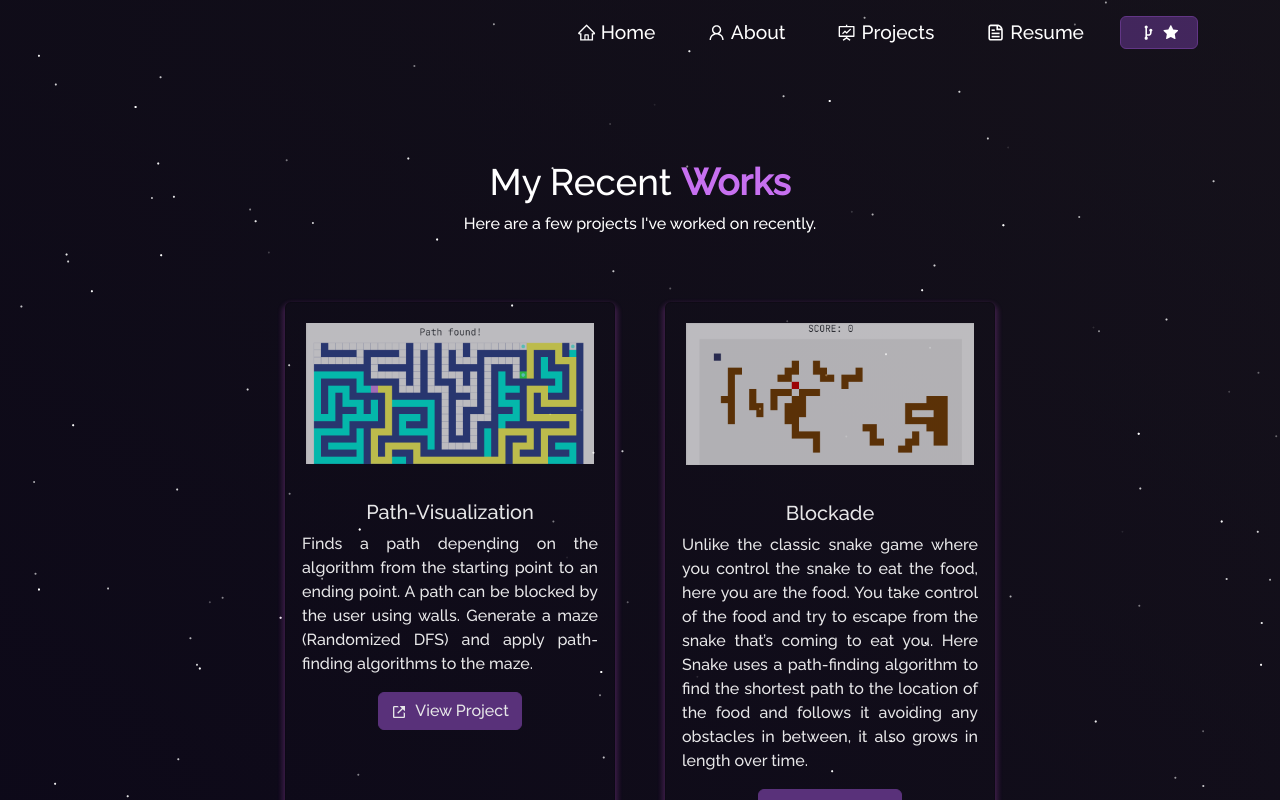
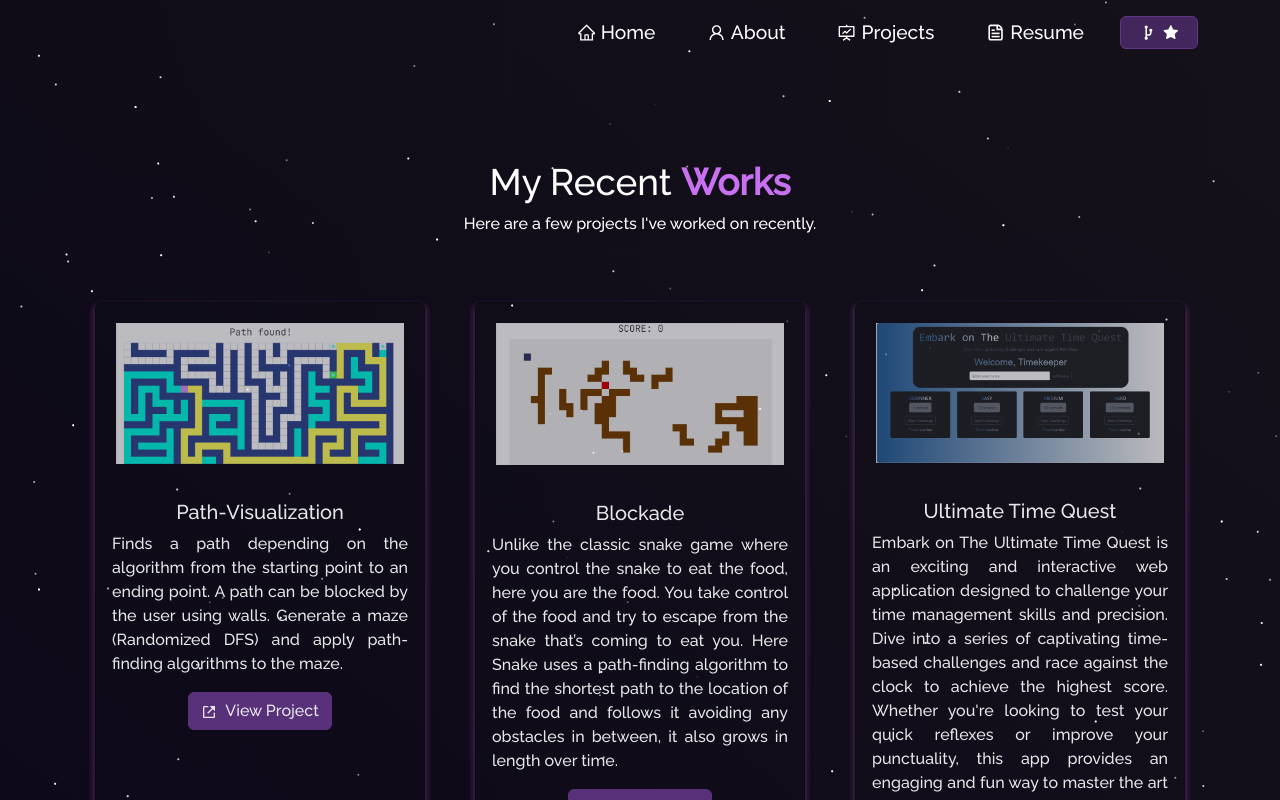
Before and after one commit to Jagadeeshftw/Next_Level_Portfolio, a React (Create React App) app: page /project in a window 1280 px wide. Shown: the top 800 px of the page. Built offline with nearby package versions, Linux system fonts and the light colour scheme.

Commit message:
Adding projects

```diff
--- a/src/components/Projects/Projects.js
+++ b/src/components/Projects/Projects.js
@@ -4,7 +4,7 @@ import ProjectCard from "./ProjectCards";
 import Particle from "../Particle";
 import reverseSnake from "../../Assets/Projects/reverse_snake.png";
 import pathVisualization from "../../Assets/Projects/path-visual.png";
-
+import timeQuest from "../../Assets/Projects/time_quest.png";
 function Projects() {
   return (
     <Container fluid className="project-section">
@@ -39,6 +39,16 @@ function Projects() {
               link="https://jagadeeshftw.github.io/Reverse_snake/"
             />
           </Col>
+
+          <Col md={4} className="project-card">
+            <ProjectCard
+              imgPath={timeQuest}
+              isBlog={false}
+              title="Ultimate Time Quest"
+              description="Embark on The Ultimate Time Quest is an exciting and interactive web application designed to challenge your time management skills and precision. Dive into a series of captivating time-based challenges and race against the clock to achieve the highest score. Whether you're looking to test your quick reflexes or improve your punctuality, this app provides an engaging and fun way to master the art of timing."
+              link="https://timequest.netlify.app/#"
+            />
+          </Col>
         </Row>
       </Container>
     </Container>
```
Also changed, not shown: src/Assets/Projects/time_quest.png (added).
